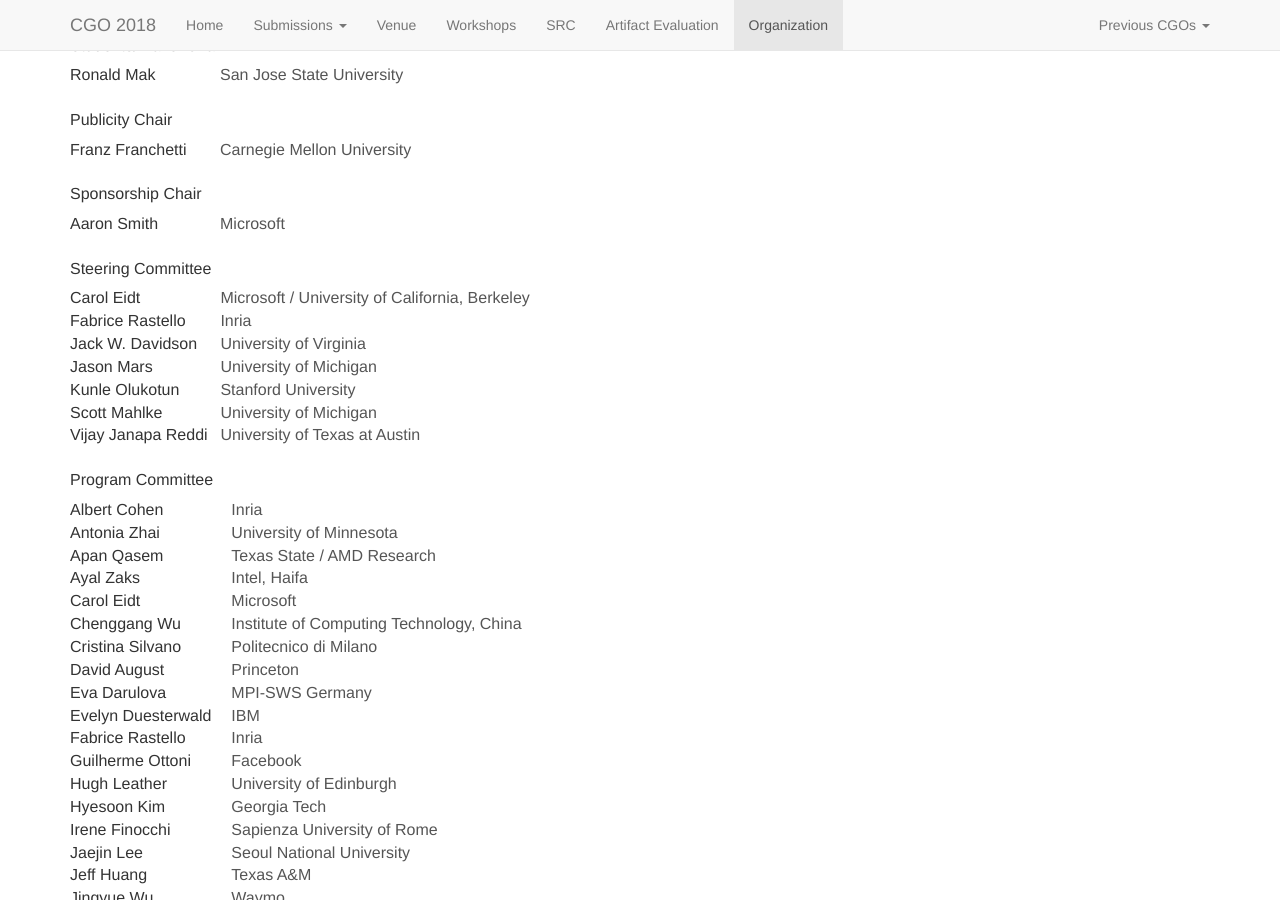
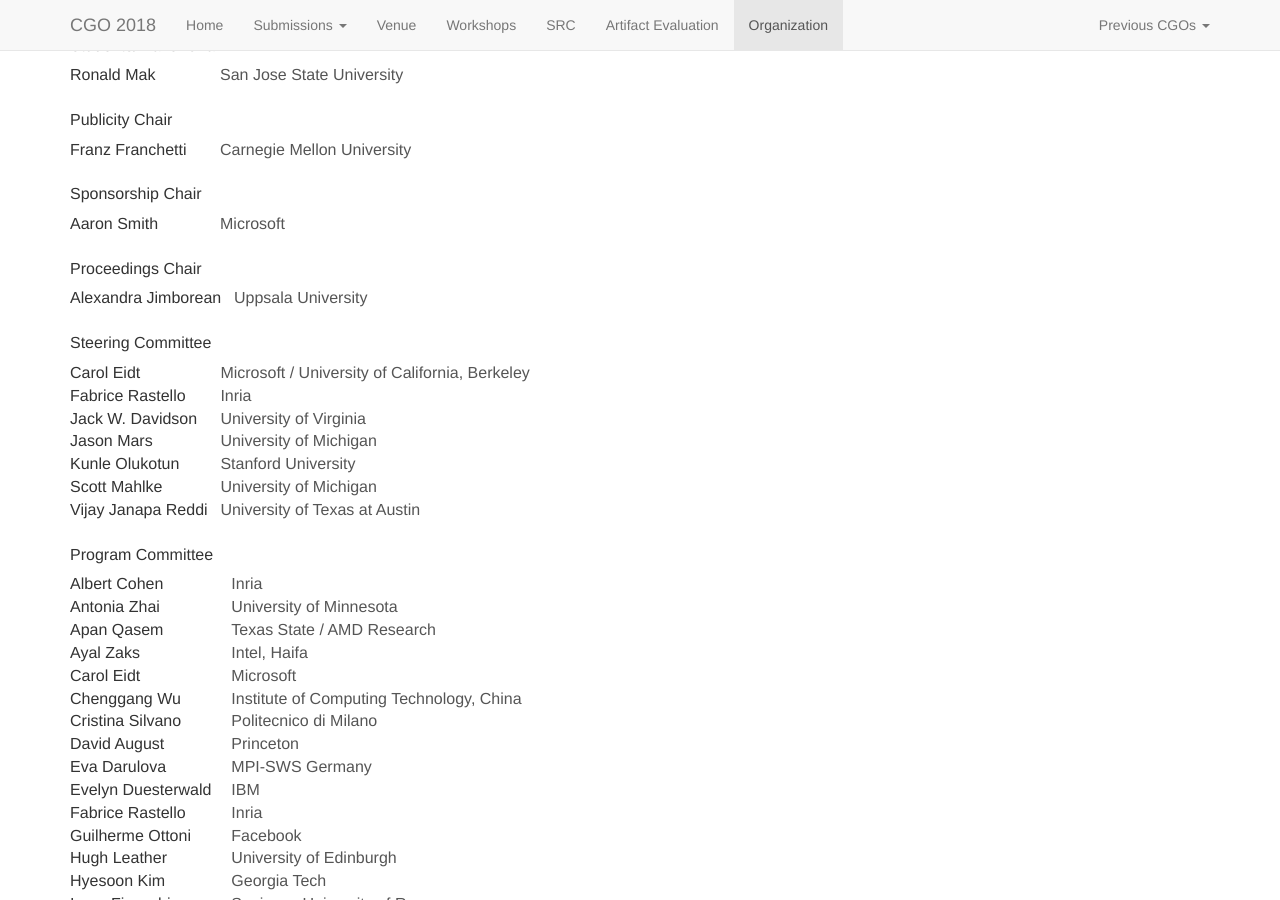
Before and after one commit to ChrisCummins/cgo2018, a Jekyll site: the page built from organization.html, in a window 1280 px wide and 900 px high, scrolled down 537 px. Built offline with Jekyll 4.4.1, drawn with Linux system fonts in a browser that asks for light colours; nearby versions of some CDN libraries.

Commit message:
Add proceedings chair

```diff
--- a/organization.html
+++ b/organization.html
@@ -49,6 +49,11 @@
         <h5>Sponsorship Chair</h5>
         <table>
           <tr><td>Aaron Smith</td><td>Microsoft</td></tr>
+        </table>
+
+        <h5>Proceedings Chair</h5>
+        <table>
+          <tr><td>Alexandra Jimborean</td><td>Uppsala University</td></tr>
         </table>
 
         <h5>Steering Committee</h5>
```
